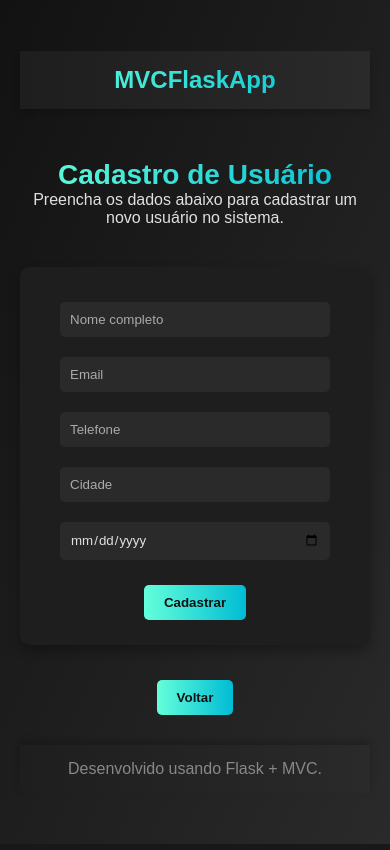
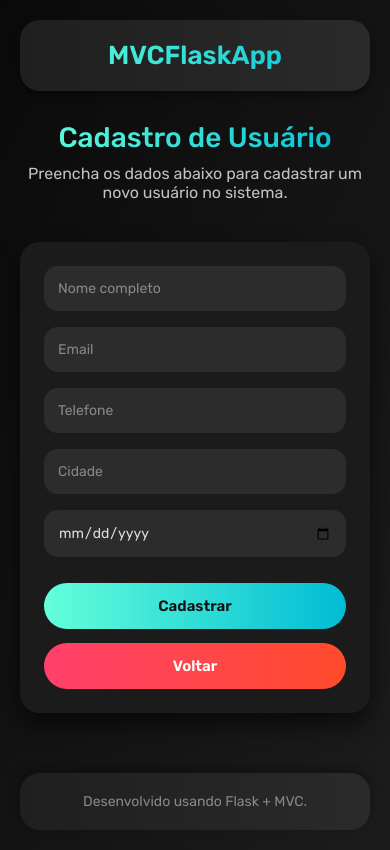
Before and after one commit to sh1ftx/MVCFlaskApp, a Flask app: page /user_register in a window 390 px wide. Run offline with Flask 3, Linux system fonts and the light colour scheme.

Commit message:
Melhorando estilo das paginas e corrigindo bugs

```diff
--- a/App/static/css/edit_user.css
+++ b/App/static/css/edit_user.css
@@ -80,11 +80,12 @@ button[type="submit"]:hover {
   transform: scale(1.05);
 }
 
-/* Botão Cancelar com gradiente vermelho-laranja */
+/* Botão Cancelar no estilo sólido vermelho-laranja */
 .button-cancelar {
   background: linear-gradient(90deg, #ff416c, #ff4b2b);
   color: #fff;
   border: none;
+  cursor: pointer;
   padding: 10px 20px;
   border-radius: 6px;
   font-weight: bold;
@@ -93,9 +94,10 @@ button[type="submit"]:hover {
   text-align: center;
   transition: all 0.3s ease-in-out;
   min-width: 100px;
+  font-size: 0.95rem;
 }
 
 .button-cancelar:hover {
+  background: linear-gradient(90deg, #e03e5d, #ff3b1f);
   transform: scale(1.05);
-  filter: brightness(1.1);
 }
--- a/App/static/css/page_cadastro.css
+++ b/App/static/css/page_cadastro.css
@@ -1,68 +1,75 @@
-/* Reset e base */
+@import url('https://fonts.googleapis.com/css2?family=Rubik:wght@400;500;600&display=swap');
+
 * {
   margin: 0;
   padding: 0;
   box-sizing: border-box;
-  font-family: Arial, sans-serif;
+  font-family: 'Rubik', sans-serif;
 }
 
-/* Corpo com gradiente carvão e cinza */
 body {
-  background: linear-gradient(to bottom right, #121212, #2a2a2a);
-  color: #E0E0E0;
+  background: linear-gradient(to bottom right, #0a0a0a, #1c1c1c);
+  color: #e0e0e0;
   display: flex;
   flex-direction: column;
   align-items: center;
-  justify-content: center;
-  text-align: center;
   min-height: 100vh;
   padding: 20px;
 }
 
-/* Cabeçalho fixo com gradiente */
+/* Cabeçalho com cantos arredondados */
 header {
   width: 100%;
-  padding: 15px;
-  background: linear-gradient(to right, #1e1e1e, #2a2a2a);
-  box-shadow: 0 4px 8px rgba(0, 0, 0, 0.2);
+  max-width: 1200px;
+  padding: 20px 0;
+  background: linear-gradient(to right, #1f1f1f, #2a2a2a);
+  box-shadow: 0 4px 8px rgba(0, 0, 0, 0.4);
+  text-align: center;
+  border-radius: 20px;
 }
 
-h1 {
-  font-size: 24px;
+header h1 {
+  font-size: 26px;
   background: linear-gradient(to right, #64ffda, #00bcd4);
   -webkit-background-clip: text;
   -webkit-text-fill-color: transparent;
+  font-weight: 600;
 }
 
-h2 {
-  font-size: 28px;
-  margin-top: 20px;
-  background: linear-gradient(to right, #64ffda, #00bcd4);
-  -webkit-background-clip: text;
-  -webkit-text-fill-color: transparent;
-}
-
-/* Seção de introdução */
+/* Introdução */
 .intro {
   margin-top: 30px;
   margin-bottom: 20px;
   max-width: 600px;
+  text-align: center;
 }
 
-/* Card que envolve o formulário */
-.card {
-  background: #1e1e1e;
-  padding: 25px;
-  margin: 20px;
-  border-radius: 10px;
-  box-shadow: 0 6px 12px rgba(0, 0, 0, 0.3);
-  display: flex;
-  justify-content: center;
-  width: 100%;
-  max-width: 500px;
+.intro h2 {
+  font-size: 28px;
+  margin-bottom: 10px;
+  background: linear-gradient(to right, #64ffda, #00bcd4);
+  -webkit-background-clip: text;
+  -webkit-text-fill-color: transparent;
+  font-weight: 500;
 }
 
-/* Estilização do formulário */
+.intro p {
+  font-size: 16px;
+  color: #c2c2c2;
+}
+
+/* Card com bordas mais suaves */
+.card {
+  background: #1b1b1b;
+  padding: 32px;
+  border-radius: 20px;
+  box-shadow: 0 12px 24px rgba(0, 0, 0, 0.6);
+  width: 100%;
+  max-width: 520px;
+  margin: 20px 0;
+}
+
+/* Formulário */
 .formulario {
   display: flex;
   flex-direction: column;
@@ -71,45 +78,93 @@ h2 {
 }
 
 .formulario input {
-  width: 90%;
-  padding: 10px;
-  margin: 10px 0;
+  width: 100%;
+  padding: 14px;
+  margin-bottom: 16px;
   border: none;
-  border-radius: 5px;
-  background-color: #2a2a2a;
-  color: #E0E0E0;
+  border-radius: 14px;
+  background-color: #2c2c2c;
+  color: #e0e0e0;
+  font-size: 15px;
+  transition: 0.3s;
+}
+
+.formulario input:focus {
+  background-color: #333;
+  outline: 2px solid #00bcd4;
 }
 
 .formulario input::placeholder {
-  color: #aaa;
+  color: #888;
 }
 
-/* Botão com gradiente verde-aquário para ciano */
-.button,
-button {
-  padding: 10px 20px;
-  margin-top: 15px;
+/* Botões arredondados */
+.button {
+  width: 100%;
+  padding: 14px;
+  margin-top: 10px;
   background: linear-gradient(to right, #64ffda, #00bcd4);
   color: #121212;
+  font-weight: 600;
+  font-size: 16px;
   border: none;
-  border-radius: 5px;
-  font-weight: bold;
+  border-radius: 30px;
   cursor: pointer;
-  transition: background 0.3s ease;
+  transition: all 0.3s ease;
 }
 
-.button:hover,
-button:hover {
+.button:hover {
   background: linear-gradient(to right, #52e0c4, #00acc1);
+  transform: scale(1.02);
+}
+
+.button-voltar {
+  display: block;
+  margin-top: 14px;
+  width: 100%;
+  padding: 14px;
+  background: linear-gradient(to right, #ff416c, #ff4b2b);
+  color: #fff;
+  font-weight: 600;
+  font-size: 16px;
+  border: none;
+  border-radius: 30px;
+  text-align: center;
+  text-decoration: none;
+  transition: all 0.3s ease;
+}
+
+.button-voltar:hover {
+  transform: scale(1.02);
+  filter: brightness(1.1);
 }
 
 /* Rodapé */
 footer {
-  margin-top: 30px;
-  padding: 15px;
-  background: linear-gradient(to right, #1e1e1e, #2a2a2a);
+  margin-top: 40px;
+  padding: 20px;
+  background: linear-gradient(to right, #1f1f1f, #2a2a2a);
   width: 100%;
+  max-width: 1200px;
   text-align: center;
   color: #888;
-  box-shadow: 0 -4px 8px rgba(0, 0, 0, 0.2);
+  font-size: 14px;
+  box-shadow: 0 -4px 12px rgba(0, 0, 0, 0.3);
+  border-radius: 20px;
 }
+
+/* Responsividade */
+@media (max-width: 600px) {
+  .card {
+    padding: 24px;
+  }
+
+  .button,
+  .button-voltar {
+    font-size: 15px;
+  }
+
+  .formulario input {
+    font-size: 14px;
+  }
+}
--- a/App/templates/register_product.html
+++ b/App/templates/register_product.html
@@ -26,9 +26,10 @@
       <input type="text" id="preco" placeholder="Preço" required>
       <input type="number" id="estoque" placeholder="Quantidade em estoque" required>
       <button type="submit" class="button">Cadastrar</button>
+      <a href="/" class="button-voltar">Voltar</a>
+
     </form>
   </section>
-  <button onclick="window.location.href='/product_list'">Voltar</button>
 
   <footer>
     Desenvolvido usando Flask + MVC.
--- a/App/templates/user_register.html
+++ b/App/templates/user_register.html
@@ -27,10 +27,10 @@
       <input type="text" id="cidade" placeholder="Cidade" required>
       <input type="date" id="data_nascimento" required>
       <button type="submit" class="button">Cadastrar</button>
+      <a href="/" class="button-voltar">Voltar</a>
+
     </form>
   </section>
-
-  <button onclick="window.location.href='/user_list'">Voltar</button>
 
   <footer>
     Desenvolvido usando Flask + MVC.
```
Also changed, not shown: App/static/css/style.css (+54 -22 lines), App/static/css/user_list.css (+86 -26 lines), database_teste_mvc.db.
